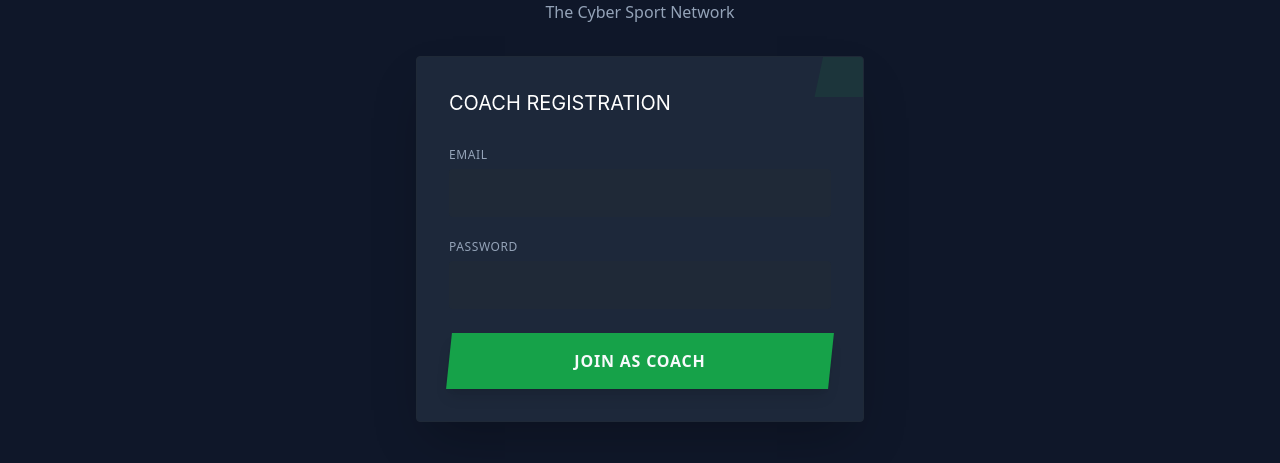
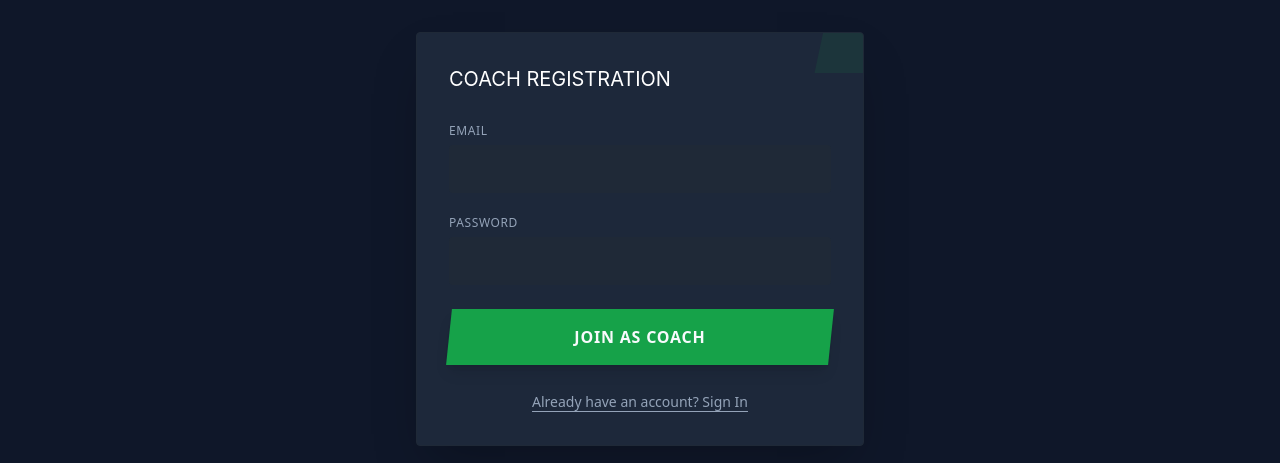
Before and after one commit to PeacockIllustrated/whistle-connect, a React (Vite) app in the folder client/: page /auth/coach in a window 1280 px wide. Shown: the part 213-676 px from the top of the page. Built offline with nearby package versions, Linux system fonts and the light colour scheme; no server answers.

Commit message:
Fix Auth Flow: Added Login/Register toggle and ensured public.users sync

```diff
--- a/client/src/pages/auth-page.tsx
+++ b/client/src/pages/auth-page.tsx
@@ -8,6 +8,7 @@ export default function AuthPage() {
     const [, params] = useRoute("/auth/:role");
     const role = params?.role as "coach" | "referee" | undefined;
 
+    const [isLogin, setIsLogin] = useState(false); // Toggle between Login and Register
     const [email, setEmail] = useState("");
     const [password, setPassword] = useState("");
     const [loading, setLoading] = useState(false);
@@ -23,12 +24,31 @@ export default function AuthPage() {
         }
     }, [role, setLocation]);
 
-    const handleSignUp = async (e: React.FormEvent) => {
+    const handleAuth = async (e: React.FormEvent) => {
         e.preventDefault();
         setLoading(true);
 
         try {
-            // 1. Sign up with Supabase Auth
+            if (isLogin) {
+                // --- LOGIN FLOW ---
+                const { error } = await supabase.auth.signInWithPassword({
+                    email,
+                    password,
+                });
+                if (error) throw error;
+
+                toast({
+                    title: "Welcome back!",
+                    description: "Signed in successfully.",
+                });
+
+                // Redirect handled by checking session or manual
+                setTimeout(() => setLocation("/dashboard"), 500);
+
+            } else {
+                // --- REGISTER FLOW ---
+
+                // 1. Create Supabase Auth User
                 const { data: authData, error: authError } = await supabase.auth.signUp({
                     email,
                     password,
@@ -37,49 +57,62 @@ export default function AuthPage() {
                 if (authError) throw authError;
 
                 if (authData.user) {
-                if (role === "referee") {
-                    console.log("MAGIC LINK EMAIL SENT TO COUNTY FA:", {
-                        email,
-                        faNumber,
-                        county,
-                        verificationLink: `https://whistle-connect.com/verify?uid=${authData.user.id}`
+                    // 2. Create Public User Record (Critical for Role)
+                    // We use the email to link them for now, as per our schema strategy
+                    const { data: userData, error: dbError } = await supabase
+                        .from('users')
+                        .insert({
+                            email: email,
+                            password: 'hashed_placeholder', // We don't store the real password here, auth handles it
+                            role: role
+                        })
+                        .select()
+                        .single();
+
+                    if (dbError) {
+                        // If user already exists in public table but not auth, handle it?
+                        // Or just ignore if it's a duplicate key error
+                        console.error("Error creating public user:", dbError);
+                        // We might want to throw here if it's critical, but let's proceed for now
+                    }
+
+                    // 3. Create Referee Profile if needed
+                    if (role === "referee" && userData) {
+                        const { error: profileError } = await supabase
+                            .from('profiles_referee')
+                            .insert({
+                                user_id: userData.id,
+                                fa_number: faNumber,
+                                county: county,
+                                level: 'Level 7', // Default
+                                verification_status: 'pending'
                             });
+
+                        if (profileError) console.error("Error creating referee profile:", profileError);
 
                         toast({
                             title: "Verification Pending",
-                        description: "Your application has been sent to the County FA for verification.",
+                            description: "Your application has been sent to the County FA.",
                         });
-                    // Referees stay here or go to a 'pending' page.
-                    // For now, let's redirect them to dashboard but they will see limited view if we implemented that.
-                    // Actually, let's keep them here or send to home.
-                    setLocation("/");
                     } else {
-                    // For Coaches, we want to auto-login if the session isn't established (e.g. if email confirm is on)
-                    // But if email confirm IS on, we can't login.
-                    // Assuming for this prototype/rebuild we want immediate access.
-                    // If session is null, try to sign in (this works if email confirm is OFF).
+                        toast({
+                            title: "Welcome Coach!",
+                            description: "Account created successfully.",
+                        });
+                    }
 
+                    // 4. Auto-Login (if session missing)
                     if (!authData.session) {
                         const { error: signInError } = await supabase.auth.signInWithPassword({
                             email,
                             password,
                         });
                         if (signInError) {
-                            // If login fails (e.g. email not confirmed), warn user
-                            toast({
-                                title: "Check your email",
-                                description: "Please confirm your email address before logging in.",
-                            });
+                            toast({ title: "Check your email", description: "Please confirm your email." });
                             return;
                         }
                     }
 
-                    toast({
-                        title: "Welcome Coach!",
-                        description: "Account created successfully.",
-                    });
-
-                    // Small delay to allow auth state to propagate
                     setTimeout(() => setLocation("/dashboard"), 500);
                 }
             }
@@ -87,7 +120,7 @@ export default function AuthPage() {
             toast({
                 title: "Error",
                 description: error.message,
-
+                variant: "destructive"
             });
         } finally {
             setLoading(false);
@@ -119,10 +152,10 @@ export default function AuthPage() {
                     {/* Decorative skew element */}
                     <div className={`absolute top-0 right-0 w-20 h-20 -skew-x-12 transform translate-x-10 -translate-y-10 ${role === 'coach' ? 'bg-primary/10' : 'bg-secondary/10'}`} />
 
-                    <form onSubmit={handleSignUp} className="space-y-6 animate-in fade-in slide-in-from-bottom-4">
+                    <form onSubmit={handleAuth} className="space-y-6 animate-in fade-in slide-in-from-bottom-4">
                         <div className="flex items-center justify-between">
                             <h2 className="text-xl font-heading text-white uppercase">
-                                {role === "coach" ? "Coach Registration" : "Referee Registration"}
+                                {isLogin ? "Sign In" : (role === "coach" ? "Coach Registration" : "Referee Registration")}
                             </h2>
                         </div>
 
@@ -148,7 +181,7 @@ export default function AuthPage() {
                                 />
                             </div>
 
-                            {role === "referee" && (
+                            {!isLogin && role === "referee" && (
                                 <>
                                     <div>
                                         <label className="text-xs uppercase tracking-wider text-muted-foreground">FA Number</label>
@@ -182,9 +215,19 @@ export default function AuthPage() {
                         >
                             <span className="btn-cyber-content flex items-center justify-center gap-2">
                                 {loading && <Loader2 className="w-4 h-4 animate-spin" />}
-                                {role === "coach" ? "Join as Coach" : "Submit for Verification"}
+                                {isLogin ? "Sign In" : (role === "coach" ? "Join as Coach" : "Submit for Verification")}
                             </span>
                         </button>
+
+                        <div className="text-center">
+                            <button
+                                type="button"
+                                onClick={() => setIsLogin(!isLogin)}
+                                className="text-sm text-muted-foreground hover:text-white underline underline-offset-4"
+                            >
+                                {isLogin ? "Need an account? Register" : "Already have an account? Sign In"}
+                            </button>
+                        </div>
                     </form>
                 </div>
             </div>
```
Lines whose indentation alone changed are shown as unchanged.
